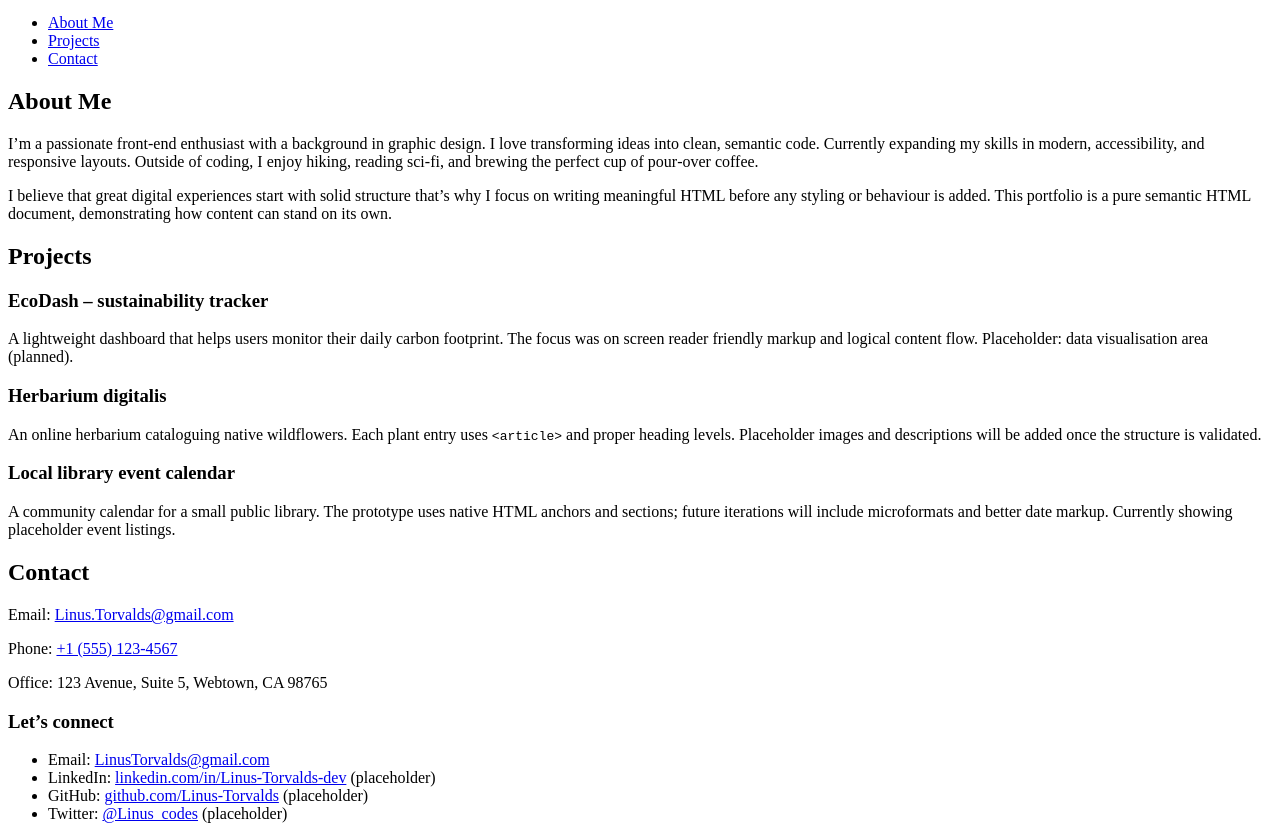
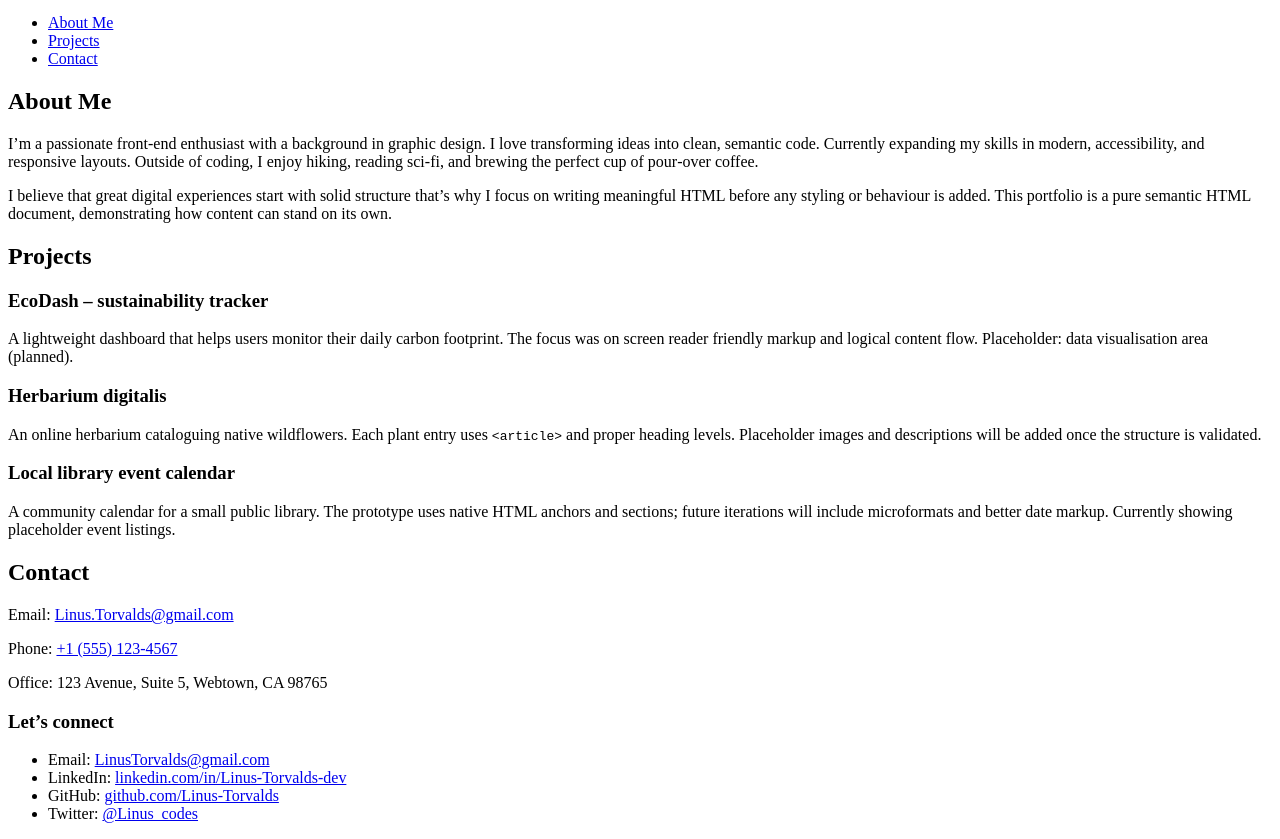
Before and after one commit to jedskylegingoyon/chess, a plain HTML site: page index.html in a window 1280 px wide. Shown: the part 100-939 px from the top of the page. Drawn offline with Linux system fonts and the light colour scheme.

Commit message:
Update index.html

```diff
--- a/index.html
+++ b/index.html
@@ -60,9 +60,9 @@
         <h3>Let’s connect</h3>
         <ul>
             <li>Email: <a href="mailto:LinusTorvalds@example.dev">LinusTorvalds@gmail.com</a></li>
-            <li>LinkedIn: <a href="#">linkedin.com/in/Linus-Torvalds-dev</a> (placeholder)</li>
-            <li>GitHub: <a href="#">github.com/Linus-Torvalds</a> (placeholder)</li>
-            <li>Twitter: <a href="#">@Linus_codes</a> (placeholder)</li>
+            <li>LinkedIn: <a href="#">linkedin.com/in/Linus-Torvalds-dev</a></li>
+            <li>GitHub: <a href="#">github.com/Linus-Torvalds</a></li>
+            <li>Twitter: <a href="#">@Linus_codes</a></li>
         </ul>
     </footer>
 
```
